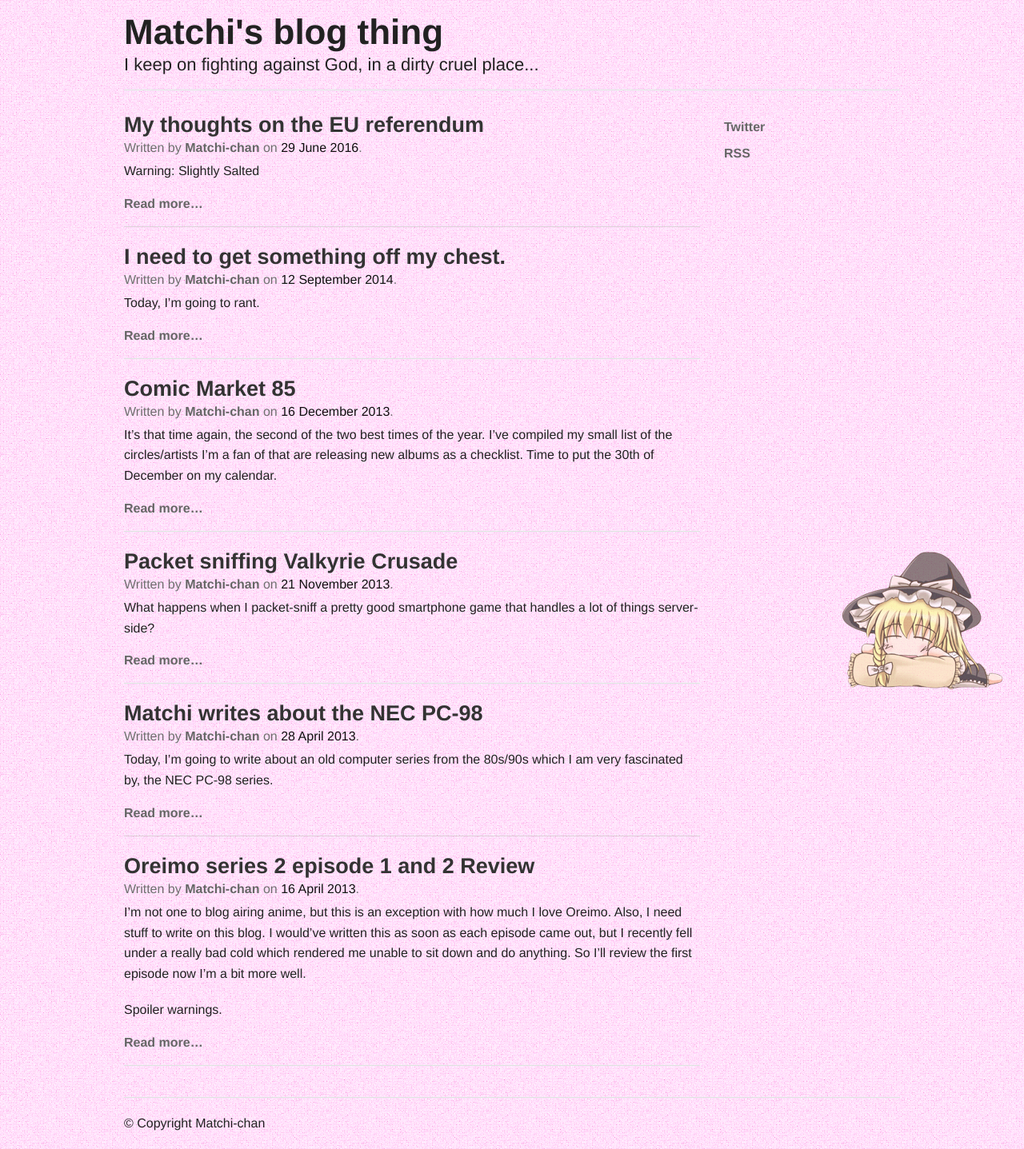
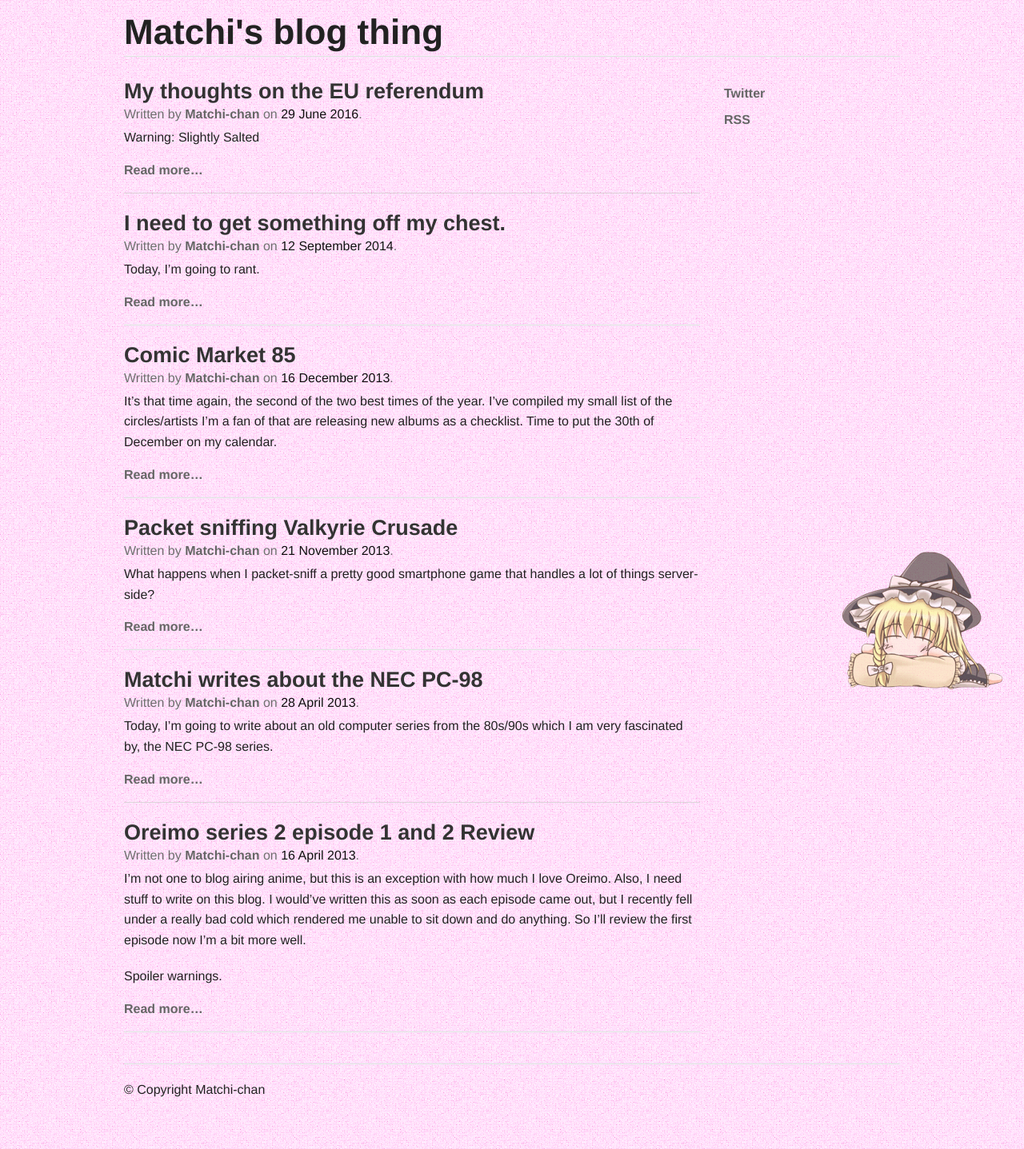
Before and after one commit to Matchi-chan/matchi-chan.github.com, a Jekyll site: the page built from index.html, in a window 1280 px wide. Shown: the whole page at 80% size. Built offline with Jekyll 4.4.1, drawn with Linux system fonts in a browser that asks for light colours; Markdown is read by kramdown in place of the engine named in the settings.

Commit message:
Update _config.yml

```diff
--- a/_config.yml
+++ b/_config.yml
@@ -1,7 +1,5 @@
 name: Matchi's blog thing
-description: I keep on fighting against God, in a dirty cruel place...
-url: http://matchi.labcoats.eu
-markdown: rdiscount
+url: http://matchi.moe
 pygments: true
 permalink: posts/:title
 exclude: ['Rakefile', 'README.md', 'config.rb', 'CNAME']
@@ -11,4 +9,3 @@
     twitter: Matchi_chan
     github: Matchi-chan
     url: https://twitter.com/Matchi_chan
-    age: 18
```
